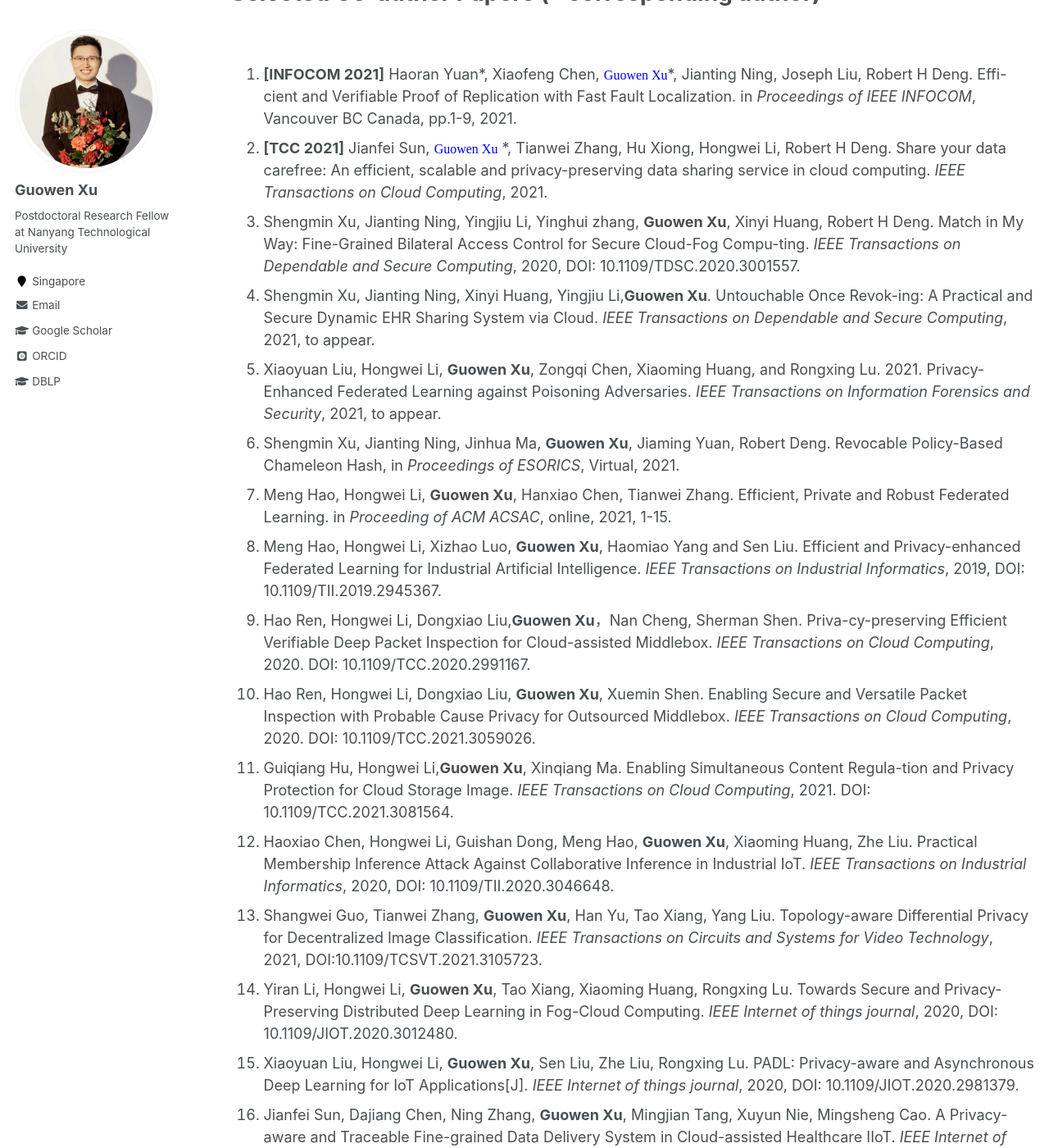
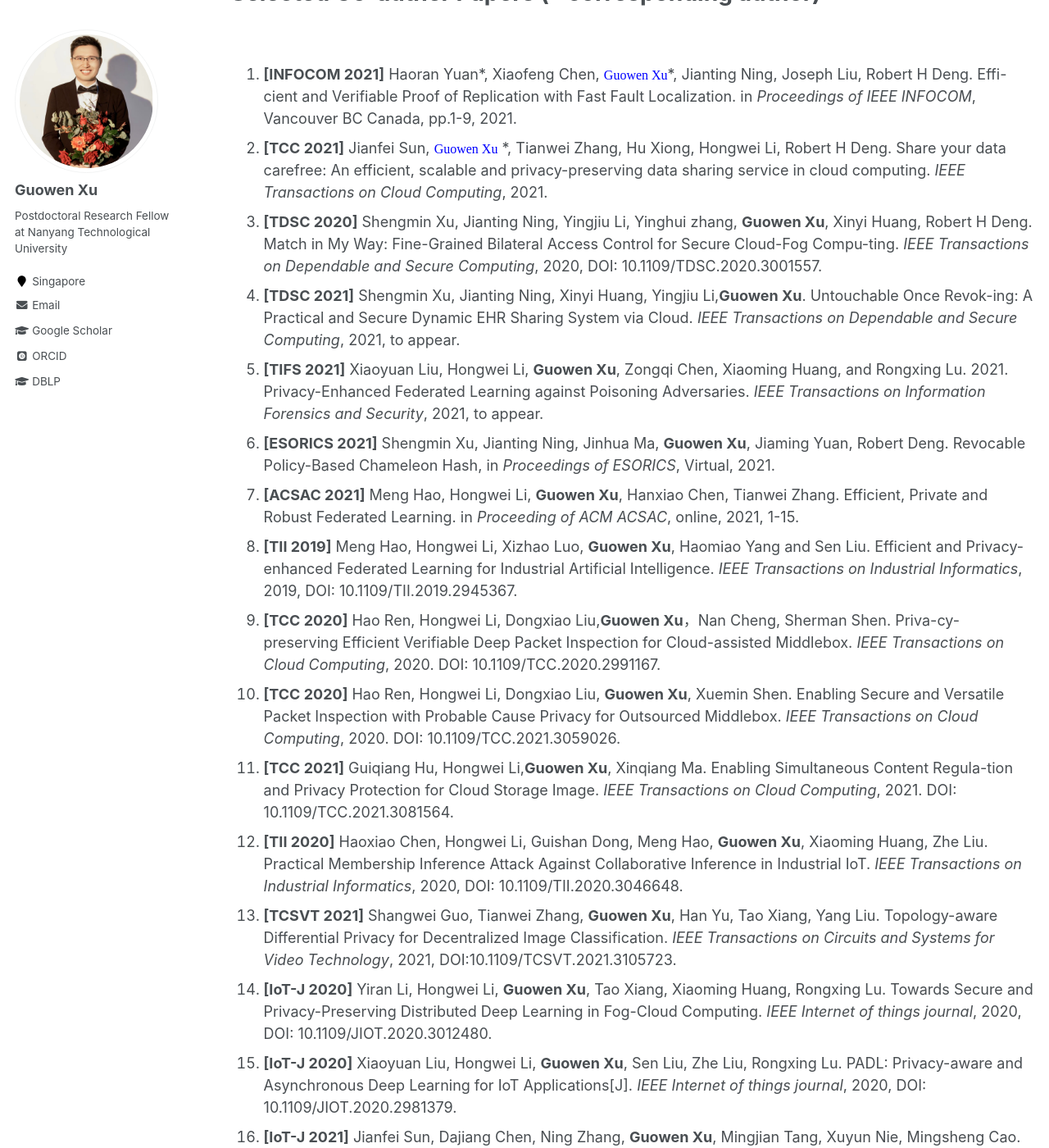
Before and after one commit to Guowen-xu/guowen-xu.github.io, a Jekyll site: the page built from _pages/publications.md, in a window 1280 px wide and 1400 px high, scrolled down 1567 px. Shown: the whole window at 82% size. Built offline with Jekyll 4.4.1, drawn with Linux system fonts in a browser that asks for light colours; some web fonts are replaced.

Commit message:
Update publications.md

```diff
--- a/_pages/publications.md
+++ b/_pages/publications.md
@@ -40,17 +40,17 @@ You can find my articles on my [Google Scholar](https://scholar.google.com.hk/ci
 
 1. **[INFOCOM 2021]** Haoran Yuan\*, Xiaofeng Chen, <font face="Times New Roman" color=blue size=3> Guowen Xu</font>\*, Jianting Ning, Joseph Liu, Robert H Deng.  Effi-cient and Verifiable Proof of Replication with Fast Fault Localization. in *Proceedings of IEEE INFOCOM*, Vancouver BC Canada, pp.1-9, 2021.
 2. **[TCC 2021]** Jianfei Sun,  <font face="Times New Roman" color=blue size=3> Guowen Xu</font> \*, Tianwei Zhang, Hu Xiong, Hongwei Li, Robert H Deng. Share your data carefree: An efficient, scalable and privacy-preserving data sharing service in cloud computing. *IEEE Transactions on Cloud Computing*, 2021.
-3. Shengmin Xu, Jianting Ning, Yingjiu Li, Yinghui zhang, **Guowen Xu**, Xinyi Huang, Robert H Deng. Match in My Way: Fine-Grained Bilateral Access Control for Secure Cloud-Fog Compu-ting. *IEEE Transactions on Dependable and Secure Computing*, 2020, DOI: 10.1109/TDSC.2020.3001557.
-4.  Shengmin Xu, Jianting Ning, Xinyi Huang, Yingjiu Li,**Guowen Xu**. Untouchable Once Revok-ing: A Practical and Secure Dynamic EHR Sharing System via Cloud. *IEEE Transactions on Dependable and Secure Computing*, 2021, to appear.
-5.  Xiaoyuan Liu, Hongwei Li, **Guowen Xu**, Zongqi Chen, Xiaoming Huang, and Rongxing Lu. 2021. Privacy-Enhanced Federated Learning against Poisoning Adversaries. *IEEE Transactions on Information Forensics and Security*, 2021, to appear.
-6.  Shengmin Xu, Jianting Ning, Jinhua Ma, **Guowen Xu**, Jiaming Yuan, Robert Deng. Revocable Policy-Based Chameleon Hash, in *Proceedings of ESORICS*, Virtual, 2021.
-7.  Meng Hao, Hongwei Li,  **Guowen Xu**, Hanxiao Chen, Tianwei Zhang. Efficient, Private and Robust Federated Learning. in *Proceeding of ACM ACSAC*, online, 2021, 1-15.
-8.  Meng Hao, Hongwei Li, Xizhao Luo, **Guowen Xu**, Haomiao Yang and Sen Liu. Efficient and Privacy-enhanced Federated Learning for Industrial Artificial Intelligence. *IEEE Transactions on Industrial Informatics*, 2019, DOI: 10.1109/TII.2019.2945367.
-9.  Hao Ren, Hongwei Li, Dongxiao Liu,**Guowen Xu**，Nan Cheng, Sherman Shen. Priva-cy-preserving Efficient Verifiable Deep Packet Inspection for Cloud-assisted Middlebox. *IEEE Transactions on Cloud Computing*, 2020. DOI: 10.1109/TCC.2020.2991167.
-10.  Hao Ren, Hongwei Li, Dongxiao Liu, **Guowen Xu**, Xuemin Shen. Enabling Secure and Versatile Packet Inspection with Probable Cause Privacy for Outsourced Middlebox. *IEEE Transactions on Cloud Computing*, 2020. DOI: 10.1109/TCC.2021.3059026.
-11.  Guiqiang Hu, Hongwei Li,**Guowen Xu**, Xinqiang Ma. Enabling Simultaneous Content Regula-tion and Privacy Protection for Cloud Storage Image. *IEEE Transactions on Cloud Computing*, 2021. DOI: 10.1109/TCC.2021.3081564.
-12.  Haoxiao Chen, Hongwei Li, Guishan Dong, Meng Hao, **Guowen Xu**, Xiaoming Huang, Zhe Liu. Practical Membership Inference Attack Against Collaborative Inference in Industrial IoT. *IEEE Transactions on Industrial Informatics*, 2020, DOI: 10.1109/TII.2020.3046648.
-13.  Shangwei Guo, Tianwei Zhang, **Guowen Xu**, Han Yu, Tao Xiang, Yang Liu. Topology-aware Differential Privacy for Decentralized Image Classification. *IEEE Transactions on Circuits and Systems for Video Technology*, 2021, DOI:10.1109/TCSVT.2021.3105723.
-14. Yiran Li, Hongwei Li, **Guowen Xu**, Tao Xiang, Xiaoming Huang, Rongxing Lu. Towards Secure and Privacy-Preserving Distributed Deep Learning in Fog-Cloud Computing. *IEEE Internet of things journal*, 2020, DOI: 10.1109/JIOT.2020.3012480.
-15. Xiaoyuan Liu, Hongwei Li, **Guowen Xu**, Sen Liu, Zhe Liu, Rongxing Lu. PADL: Privacy-aware and Asynchronous Deep Learning for IoT Applications[J]. *IEEE Internet of things journal*, 2020, DOI: 10.1109/JIOT.2020.2981379.
-16. Jianfei Sun, Dajiang Chen, Ning Zhang, **Guowen Xu**, Mingjian Tang, Xuyun Nie, Mingsheng Cao. A Privacy-aware and Traceable Fine-grained Data Delivery System in Cloud-assisted Healthcare IIoT. *IEEE Internet of things journal*, 2021, to appear.
+3. **[TDSC 2020]** Shengmin Xu, Jianting Ning, Yingjiu Li, Yinghui zhang, **Guowen Xu**, Xinyi Huang, Robert H Deng. Match in My Way: Fine-Grained Bilateral Access Control for Secure Cloud-Fog Compu-ting. *IEEE Transactions on Dependable and Secure Computing*, 2020, DOI: 10.1109/TDSC.2020.3001557.
+4.  **[TDSC 2021]** Shengmin Xu, Jianting Ning, Xinyi Huang, Yingjiu Li,**Guowen Xu**. Untouchable Once Revok-ing: A Practical and Secure Dynamic EHR Sharing System via Cloud. *IEEE Transactions on Dependable and Secure Computing*, 2021, to appear.
+5.  **[TIFS 2021]** Xiaoyuan Liu, Hongwei Li, **Guowen Xu**, Zongqi Chen, Xiaoming Huang, and Rongxing Lu. 2021. Privacy-Enhanced Federated Learning against Poisoning Adversaries. *IEEE Transactions on Information Forensics and Security*, 2021, to appear.
+6.  **[ESORICS 2021]** Shengmin Xu, Jianting Ning, Jinhua Ma, **Guowen Xu**, Jiaming Yuan, Robert Deng. Revocable Policy-Based Chameleon Hash, in *Proceedings of ESORICS*, Virtual, 2021.
+7.  **[ACSAC 2021]** Meng Hao, Hongwei Li,  **Guowen Xu**, Hanxiao Chen, Tianwei Zhang. Efficient, Private and Robust Federated Learning. in *Proceeding of ACM ACSAC*, online, 2021, 1-15.
+8.  **[TII 2019]** Meng Hao, Hongwei Li, Xizhao Luo, **Guowen Xu**, Haomiao Yang and Sen Liu. Efficient and Privacy-enhanced Federated Learning for Industrial Artificial Intelligence. *IEEE Transactions on Industrial Informatics*, 2019, DOI: 10.1109/TII.2019.2945367.
+9.  **[TCC 2020]** Hao Ren, Hongwei Li, Dongxiao Liu,**Guowen Xu**，Nan Cheng, Sherman Shen. Priva-cy-preserving Efficient Verifiable Deep Packet Inspection for Cloud-assisted Middlebox. *IEEE Transactions on Cloud Computing*, 2020. DOI: 10.1109/TCC.2020.2991167.
+10.  **[TCC 2020]** Hao Ren, Hongwei Li, Dongxiao Liu, **Guowen Xu**, Xuemin Shen. Enabling Secure and Versatile Packet Inspection with Probable Cause Privacy for Outsourced Middlebox. *IEEE Transactions on Cloud Computing*, 2020. DOI: 10.1109/TCC.2021.3059026.
+11.  **[TCC 2021]** Guiqiang Hu, Hongwei Li,**Guowen Xu**, Xinqiang Ma. Enabling Simultaneous Content Regula-tion and Privacy Protection for Cloud Storage Image. *IEEE Transactions on Cloud Computing*, 2021. DOI: 10.1109/TCC.2021.3081564.
+12.  **[TII 2020]** Haoxiao Chen, Hongwei Li, Guishan Dong, Meng Hao, **Guowen Xu**, Xiaoming Huang, Zhe Liu. Practical Membership Inference Attack Against Collaborative Inference in Industrial IoT. *IEEE Transactions on Industrial Informatics*, 2020, DOI: 10.1109/TII.2020.3046648.
+13.  **[TCSVT 2021]** Shangwei Guo, Tianwei Zhang, **Guowen Xu**, Han Yu, Tao Xiang, Yang Liu. Topology-aware Differential Privacy for Decentralized Image Classification. *IEEE Transactions on Circuits and Systems for Video Technology*, 2021, DOI:10.1109/TCSVT.2021.3105723.
+14. **[IoT-J 2020]** Yiran Li, Hongwei Li, **Guowen Xu**, Tao Xiang, Xiaoming Huang, Rongxing Lu. Towards Secure and Privacy-Preserving Distributed Deep Learning in Fog-Cloud Computing. *IEEE Internet of things journal*, 2020, DOI: 10.1109/JIOT.2020.3012480.
+15. **[IoT-J 2020]** Xiaoyuan Liu, Hongwei Li, **Guowen Xu**, Sen Liu, Zhe Liu, Rongxing Lu. PADL: Privacy-aware and Asynchronous Deep Learning for IoT Applications[J]. *IEEE Internet of things journal*, 2020, DOI: 10.1109/JIOT.2020.2981379.
+16. **[IoT-J 2021]** Jianfei Sun, Dajiang Chen, Ning Zhang, **Guowen Xu**, Mingjian Tang, Xuyun Nie, Mingsheng Cao. A Privacy-aware and Traceable Fine-grained Data Delivery System in Cloud-assisted Healthcare IIoT. *IEEE Internet of things journal*, 2021, to appear.
```
